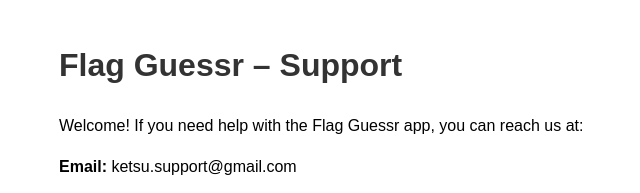
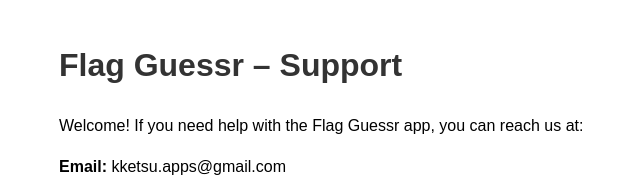
Before and after one commit to efe-erel/flagguessr-support, a plain HTML site: page index.html in a window 1280 px wide. Shown: the top 193 px of the page, 231-871 px from the left. Drawn offline with Linux system fonts and the light colour scheme.

Commit message:
Update support email address in index.html

```diff
--- a/index.html
+++ b/index.html
@@ -12,7 +12,7 @@
   <h1>Flag Guessr – Support</h1>
   <p>Welcome! If you need help with the Flag Guessr app, you can reach us at:</p>
 
-  <p><strong>Email:</strong> ketsu.support@gmail.com</p>
+  <p><strong>Email:</strong> kketsu.apps@gmail.com</p>
 
   <p><strong>• I found a bug.</strong><br>
   Please email us with details and your device model.</p>
```
